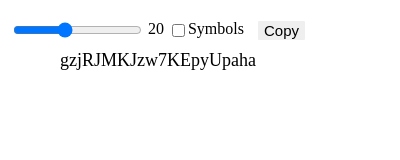
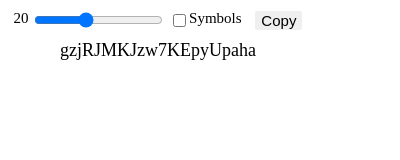
Before and after one commit to nini22P/password-generator, a browser extension: page popup/popup.html in a window 400 px wide. Drawn offline with Linux system fonts and the light colour scheme.

Commit message:
Layout optimization

```diff
--- a/popup/popup.css
+++ b/popup/popup.css
@@ -5,7 +5,8 @@
 #contrlbox {
   width: 300;
   text-align: center;
-    margin-top: 20px;
+  font-size: 15px;
+  margin-top: 10px;
   user-select: none;
 }
 
@@ -16,12 +17,12 @@
   margin-top: 10px;
   margin-left: 15px;
   margin-bottom: 15px;
-    word-break:break-all;
+  word-break: break-all;
 }
 
 #copy {
   border: 0ch;
-    border-radius: 1px;
+  border-radius: 2px;
   margin-left: 10px;
   font-size: 15px;
 }
@@ -30,12 +31,16 @@
 #symbolscheckbox,
 #checklabel,
 #range {
-    vertical-align:middle;
+  vertical-align: middle;
 }
 
 #copy:hover,
 #symbolscheckbox:hover,
 #checklabel:hover,
-#range:hover{
-    cursor:pointer;
+#range:hover {
+  cursor: pointer;
 }
+
+#copy:hover {
+  background-color: aqua;
+}
--- a/popup/popup.html
+++ b/popup/popup.html
@@ -1,18 +1,20 @@
 <!DOCTYPE html>
 <html lang="en">
+
 <head>
     <meta charset="UTF-8">
     <meta name="viewport" content="width=device-width, initial-scale=1.0">
     <title>Password Generator Lite</title>
     <link rel="stylesheet" type="text/css" href="popup.css">
 </head>
+
 <body>
     <div id="box">
         <div id="contrlbox">
-    <input type="range" id="range" min="1" max="50" step="1"/>
             <span id="length"></span>
+            <input type="range" id="range" min="1" max="50" step="1" />
             <label id="checklabel">
-        <input id="symbolscheckbox" type = "checkbox"/>Symbols
+                <input id="symbolscheckbox" type="checkbox" />Symbols
             </label>
             <button id="copy">Copy</button>
         </div>
@@ -23,4 +25,5 @@
         <script src="popup.js"></script>
 
 </body>
+
 </html>
```
Lines whose indentation alone changed are shown as unchanged.
